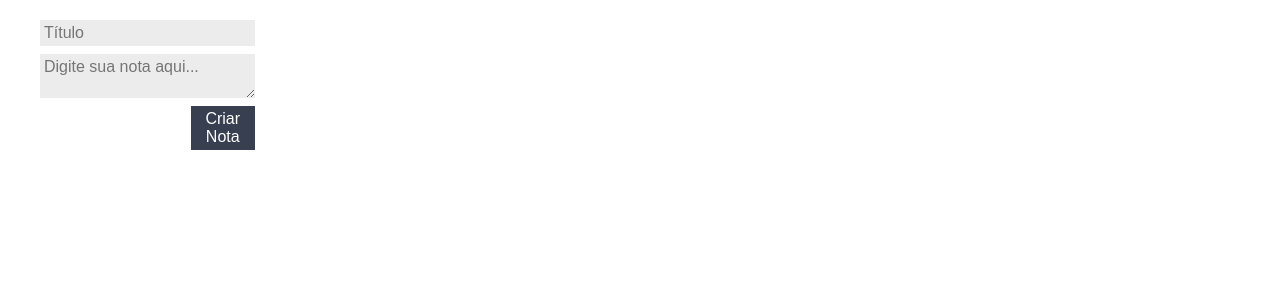
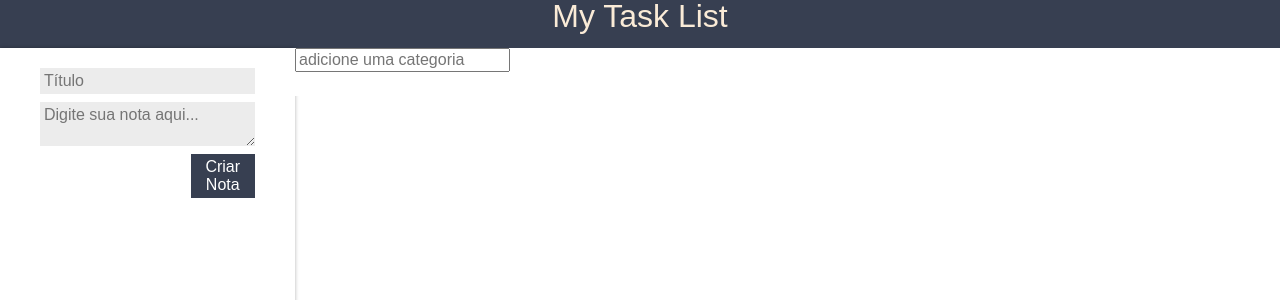
Before and after one commit to Michaelmascarenhas90/trybe-exercises, a React (Create React App) app in the folder front-end/projeto-notes/notes/: page / in a window 1280 px wide. Shown: the top 300 px of the page. Built offline with nearby package versions, Linux system fonts and the light colour scheme.

Commit message:
implementando categorias dinamicamente pelo input com enter

```diff
--- a/front-end/projeto-notes/notes/src/App.js
+++ b/front-end/projeto-notes/notes/src/App.js
@@ -1,7 +1,8 @@
 import React from "react";
 import FormCadastro from "./components/FormCadastro/FormCadastro";
 import ListaDeNotas from "./components/ListaDeNotas/ListaDeNotas";
-// import Header from "./components/header/Header";
+import Header from "./components/header/Header";
+import ListaDeCategorias from "./components/ListaCategorias/ListaDeCategorias";
 
 import "./assets/App.css";
 import "./assets/reset.css";
@@ -12,6 +13,7 @@ class App extends React.Component {
     // this.notas = [];
     this.state = {
       notas: [],
+      categorias: [],
     }
   }
 
@@ -24,6 +26,15 @@ class App extends React.Component {
     this.setState(newState);
   }
 
+  adicionarCategoria = (nomeCategoria) => {
+    const novoArrayCategorias = [...this.state.categorias, nomeCategoria]
+    const newState = {
+      ...this.state,
+      categorias: novoArrayCategorias,
+    }
+    this.setState(newState);
+  }
+
   deleteCard = (index) => {
     const arrayNotas = this.state.notas;
     arrayNotas.splice(index, 1);
@@ -32,13 +43,22 @@ class App extends React.Component {
 
   render() {
     return(
+      <div>
+        <Header />
         <section className="conteudo">
           <FormCadastro createCard={ this.createCard } />
+          <main className="conteudo-principal">
+            <ListaDeCategorias
+              adicionarCategoria={ this.adicionarCategoria }
+              categorias={ this.state.categorias }
+            />
             <ListaDeNotas
               deleteCard={ this.deleteCard }
               notas={ this.state.notas }
             />
+          </main>
         </section>
+      </div>
     )
   }
 }
--- a/front-end/projeto-notes/notes/src/assets/App.css
+++ b/front-end/projeto-notes/notes/src/assets/App.css
@@ -1,5 +1,9 @@
 .conteudo {
     display: flex;
+}
+
+.conteudo-principal {
+  flex-grow: 3;
 }
 
   :root {
--- /dev/null
+++ b/front-end/projeto-notes/notes/src/components/ListaCategorias/ListaDeCategorias.jsx
@@ -0,0 +1,39 @@
+import React, { Component } from 'react';
+
+class ListaDeCategorias extends Component {
+
+    handleEventInput = (event) => {
+        if(event.key === "Enter") {
+            const nameCategoria = event.target.value;
+            this.props.adicionarCategoria(nameCategoria);
+        }
+    }
+
+    render() {
+        const categorias = this.props.categorias;
+        return (
+            <section>
+                <ul>
+                    {
+                        categorias.map((categoria, index) => {
+                            return (
+                                <li
+                                    className="lista-categorias-item"
+                                    key={index}>{categoria}
+                                </li>
+                            )
+                        })
+                    }
+                </ul>
+                <input
+                    className="lista-categorias-input"
+                    onKeyUp={ this.handleEventInput }
+                    placeholder="adicione uma categoria"
+                    type="text"
+                />
+            </section>
+        );
+    }
+}
+
+export default ListaDeCategorias;
--- a/front-end/projeto-notes/notes/src/components/header/Header.jsx
+++ b/front-end/projeto-notes/notes/src/components/header/Header.jsx
@@ -4,9 +4,11 @@ import './style.css'
 class Header extends Component {
     render() {
         return(
-            <header>
-                <h1>My Task List</h1>
-            </header>
+            <div className="container-header">
+                <header>
+                    <h1>My Task List</h1>
+                </header>
+            </div>
         )
     }
 }
--- a/front-end/projeto-notes/notes/src/components/header/style.css
+++ b/front-end/projeto-notes/notes/src/components/header/style.css
@@ -1,6 +1,13 @@
-.header {
-    background: blueviolet;
+header {
+    background: #373f51;
     padding: 10px;
+    height: 3em;
     text-align: center;
     width: 100%;
 }
+
+header > h1 {
+    color: antiquewhite;
+    font-size: 2em;
+    font-family: Arial, Helvetica, sans-serif;
+}
```
Lines whose indentation alone changed are shown as unchanged.
